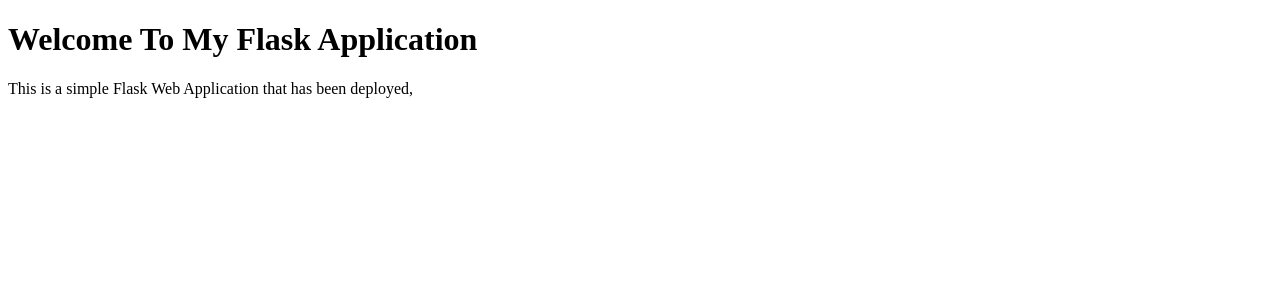
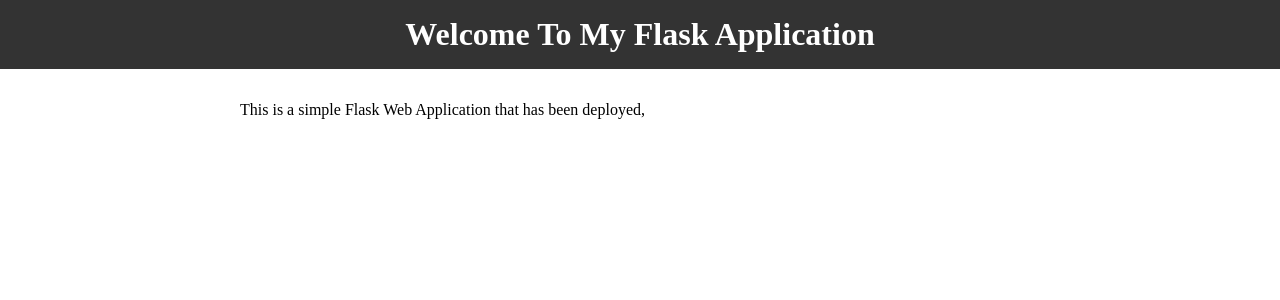
Before and after one commit to TracyAntonia/flask-app, a Flask app: page / in a window 1280 px wide. Shown: the top 300 px of the page. Run offline with Flask 3, Linux system fonts and the light colour scheme.

Commit message:
updated  files

```diff
--- a/app.py
+++ b/app.py
@@ -1,3 +1,4 @@
+import os
 from flask import Flask, render_template
 
 app = Flask(__name__)
@@ -7,4 +8,4 @@
     return render_template('index.html')
 
 if __name__ == '__main__':
-    app.run(debug=True)
+     app.run(host='0.0.0.0', port=int(os.environ.get('PORT', 5000)), debug=False)
--- a/static/style.css
+++ b/static/style.css
@@ -0,0 +1,22 @@
+body, h1, p {
+    margin: 0;
+    padding: 0;
+}
+header {
+    background-color: #333;
+    color: #fff;
+    text-align: center;
+    padding: 1rem;
+}
+main {
+    max-width: 800px;
+    margin: 0 auto;
+    padding: 2rem;
+}
+a {
+    color: #007BFF;
+    text-decoration: none;
+}
+a:hover {
+    text-decoration: underline;
+}
--- a/templates/index.html
+++ b/templates/index.html
@@ -4,9 +4,15 @@
     <meta charset="UTF-8">
     <meta name="viewport" content="width=device-width, initial-scale=1.0">
     <title>FLASK APPLICATION</title>
+    <link rel="stylesheet" href="{{ url_for('static', filename='style.css') }}">
 </head>
 <body>
-    <h1>Welcome To My Flask Application</h1>
-    <p>This is a simple Flask Web Application that has been deployed,</p>
+    <header>
+        <h1>Welcome To My Flask Application</h1>
+    </header>
+    <main>
+        <p>This is a simple Flask Web Application that has been deployed,</p>
+    </main>
+
 </body>
 </html>
```
